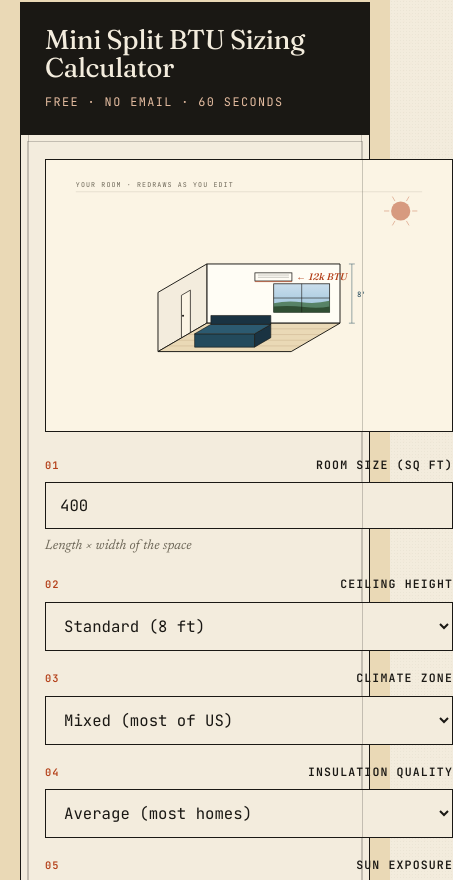
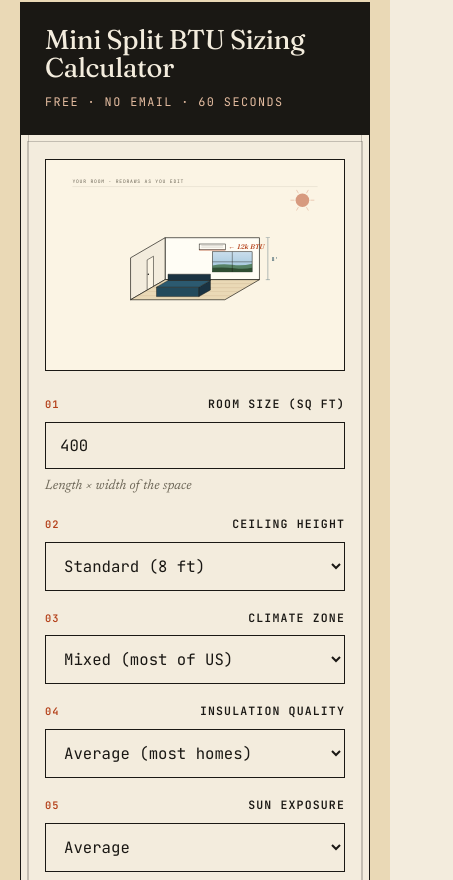
Before and after one commit to natezuro-cmyk/bestdiyminisplits, a website: page index.html in a window 390 px wide. Shown: the part 1803-2683 px from the top of the page, 453 px wide, since content can reach past the window. Drawn offline with Linux system fonts and the light colour scheme.

Commit message:
Fix two mobile/UX bugs
1. Mobile calculator overflow: width:100% + min-width:0 + box-sizing
   on form inputs/selects; min-width:0 cascade on calc-wrap descendants;
   body overflow-x:clip as safety net so nothing ever forces horizontal
   scroll on narrow screens.

2. Broken newsletter success message: earlier sed-based edit had an
   unescaped '&' in the replacement string, which sed interprets as
   'insert the whole matched text here'. Result was garbled text like
   '✓ You✓ Check your inbox — the checklist is on its way.rsquo;re on
   the list.' Replaced with the intended copy across all 4 forms.

Co-Authored-By: Claude Opus 4.7 (1M context) <noreply@anthropic.com>

```diff
--- a/index.html
+++ b/index.html
@@ -561,7 +561,7 @@
         We'll never sell your email — unsubscribe anytime
       </p>
       <div id="newsletterSuccess" style="display:none; margin-top:20px; padding:16px 20px; background:var(--paper-alt); border:1px solid var(--rust); font-family: var(--font-mono); font-size: 0.85rem; color:var(--rust-deep); text-align:center; letter-spacing: 0.04em;">
-        ✓ You→ Check your inbox — the checklist is on its way.rsquo;re on the list. <a href="/checklist" style="color:inherit; text-decoration: underline;">View the checklist now →</a>
+        ✓ You’re on the list. <a href="/checklist" style="color:inherit; text-decoration: underline;">View the checklist now →</a>
       </div>
     </form>
   </div>
--- a/styles.css
+++ b/styles.css
@@ -57,6 +57,7 @@ body {
   line-height: 1.62;
   color: var(--ink);
   background: var(--paper);
+  overflow-x: clip;
   -webkit-font-smoothing: antialiased;
   /* Subtle paper grain */
   background-image:
@@ -597,8 +598,16 @@ section.tight { padding: 64px 0; }
   font-size: 0.98rem;
   color: var(--ink);
   border-radius: 0;
+  width: 100%;
+  min-width: 0;
+  max-width: 100%;
+  box-sizing: border-box;
   transition: background 0.12s, border-color 0.12s;
 }
+/* Mobile safety: nothing in the calculator should ever force horizontal scroll */
+.calc-wrap, .calc-body, .calc-layout, .calc-layout > *,
+.form-grid, .form-field { min-width: 0; }
+.calc-wrap { max-width: 100%; overflow-x: clip; }
 .form-field input:focus,
 .form-field select:focus {
   outline: none;
```
Also changed, not shown: best-mini-splits.html (+1 -1 lines), diy-mini-split-installation.html (+1 -1 lines), mini-split-sizing-calculator.html (+1 -1 lines).
